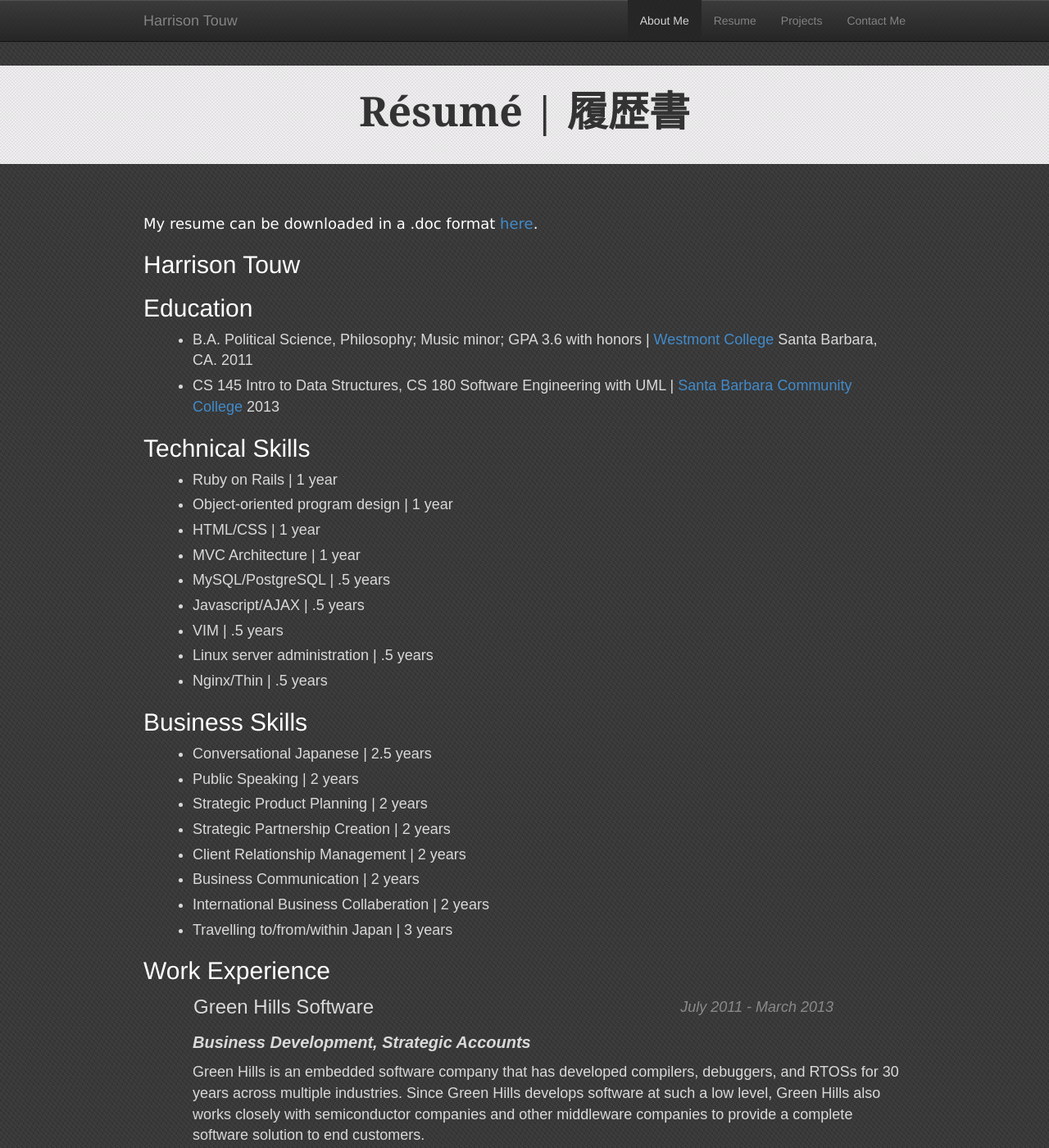
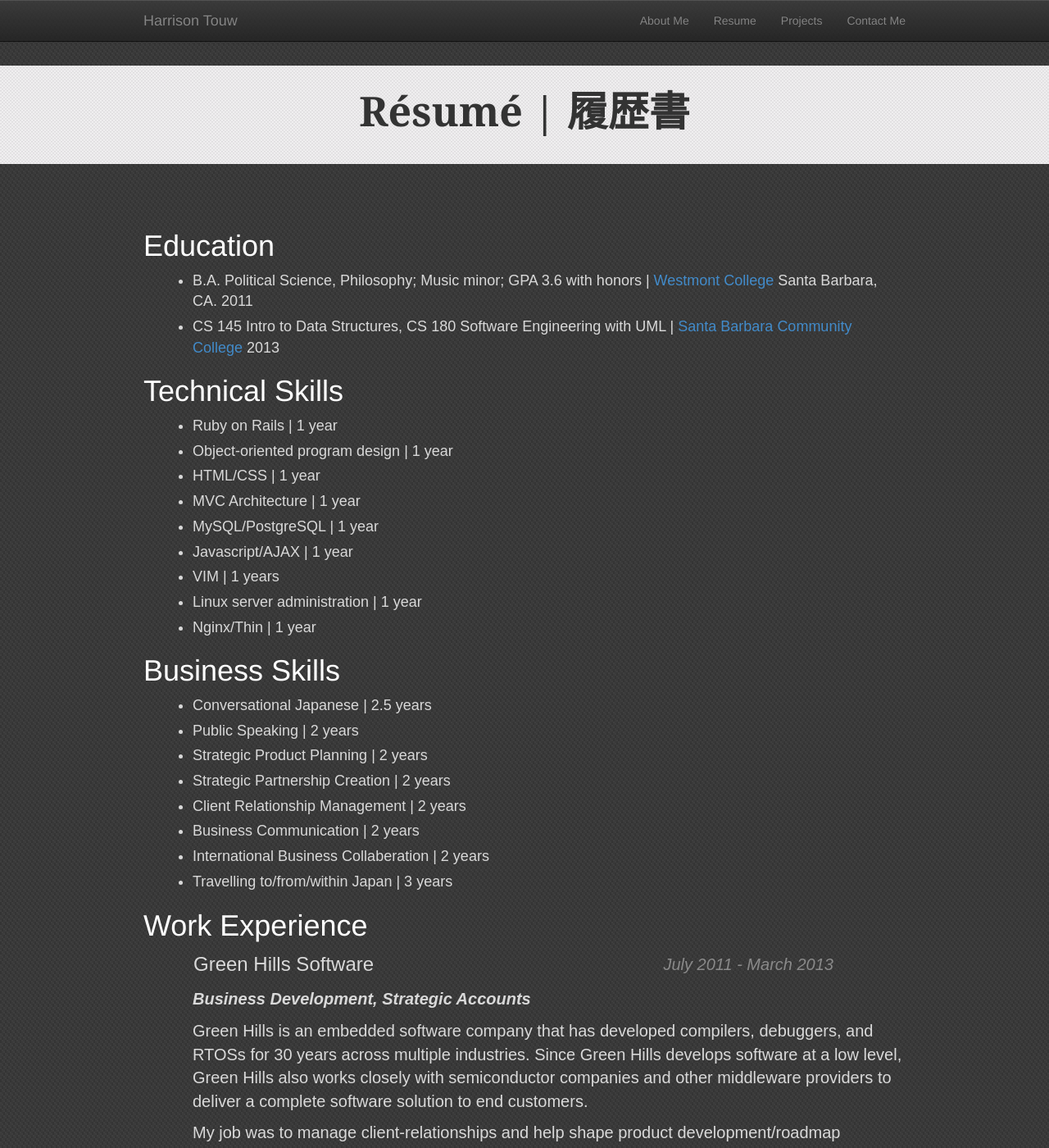
Before and after one commit to hktouw/website, a Jekyll site: the page built from resume/index.html, in a window 1280 px wide and 1400 px high. Shown: the whole window at 82% size. Built offline with Jekyll 4.4.1, drawn with Linux system fonts in a browser that asks for light colours; nearby versions of some CDN libraries; some of the changed text lies outside the part shown.

Commit message:
Added more contactme page and more content

```diff
--- a/_includes/header.html
+++ b/_includes/header.html
@@ -11,6 +11,8 @@
   <link rel="stylesheet" type="text/css" href="/css/screen.css" />
   <link rel="stylesheet" type="text/css" href="/css/bootstrap.min.css" />
   <link rel="stylesheet" type="text/css" href="/css/bootstrap-theme.min.css" />
+  <script src="https://ajax.googleapis.com/ajax/libs/jquery/1.10.2/jquery.min.js" type="text/javascript"></script>
+  <script src="/js/bootstrap.min.js" type="text/javascript"></script>
 </head>
 
 <body class="body">
@@ -26,9 +28,9 @@
       </button>
       <a class= "navbar-brand" href= "/">Harrison Touw</a>
     </div>
-    <div class="collapse navbar-collapse navbar-ex1-collapse">
+    <div class="collapse navbar-collapse navbar-ex1-collapse" role="navigation">
       <ul class="nav navbar-nav navbar-right">
-        <li class="active"><a href="/">About Me</a></li>
+        <li><a href="/">About Me</a></li>
         <li><a href="/resume">Resume</a></li>
         <li><a href="/projects">Projects</a></li>
         <li><a href="/contactme">Contact Me</a></li>
--- a/css/screen.css
+++ b/css/screen.css
@@ -10,7 +10,9 @@
 #footer a {color: gray;}
 
 
-ul.listNoMarker {font-family: 'Quattrocento Sans', Arial, Helvetica, Sans-Serif; font-size: 18px; color: #D9D9D9; margin-left: 20px;}
+ul.listNoMarker {font-family: 'Quattrocento Sans', Arial, Helvetica, Sans-Serif; font-size: 20px; color: #D9D9D9; margin-left: 20px;}
 ul.listNoMarker li {margin: 10px 0px 5px 0px; list-style-type: none; }
 ul.list {font-family: 'Quattrocento Sans', Arial, Helvetica, Sans-Serif; font-size: 18px; color: #D9D9D9; margin-left: 20px;}
 ul.list li {margin: 5px 0px 5px 0px; list-style-type: disc; }
+
+.email {font-size:24px;font-weight:bold;}
--- a/projects/index.html
+++ b/projects/index.html
@@ -21,7 +21,7 @@
 This app is running on a VPS with an Nginx, Thin, and PostgreSQL backend while using Capistrano for deployment. From time to time whenever we are available, my friends and I still contribute bug fixes and new features to the app.
 </p>
 
-<a>
+<a href="http://revolvingchore.com">
 revolvingchore.com
 </a>
 
--- a/resume/index.html
+++ b/resume/index.html
@@ -7,30 +7,26 @@
 <div class= "content-container">
         <div class= "content">
 
-                <p class="contentText">My resume can be downloaded in a .doc format <a href="/files/cwattsResume.docx">here</a>.</p>
-
-                <h2>Harrison Touw</h2>
-
-                <h2>Education</h2>
+                <h1>Education</h1>
                 <ul class="list">
                         <li>B.A. Political Science, Philosophy; Music minor; GPA 3.6 with honors | <a href="http://westmont.edu">Westmont College</a> Santa Barbara, CA. 2011</li>
                         <li>CS 145 Intro to Data Structures, CS 180 Software Engineering with UML | <a href="http://sbcc.edu">Santa Barbara Community College</a> 2013</li>
                 </ul>
 
-                <h2>Technical Skills</h2>
+                <h1>Technical Skills</h1>
                 <ul class="list">
                         <li>Ruby on Rails | 1 year</li>
                         <li>Object-oriented program design | 1 year</li>
                         <li>HTML/CSS | 1 year</li>
                         <li>MVC Architecture | 1 year</li>
-                        <li>MySQL/PostgreSQL | .5 years</li>
-                        <li>Javascript/AJAX | .5 years</li>
-                        <li>VIM | .5 years</li>
-                        <li>Linux server administration | .5 years</li>
-                        <li>Nginx/Thin | .5 years</li>
+                        <li>MySQL/PostgreSQL | 1 year</li>
+                        <li>Javascript/AJAX |  1 year</li>
+                        <li>VIM | 1 years</li>
+                        <li>Linux server administration | 1 year</li>
+                        <li>Nginx/Thin | 1 year</li>
                 </ul>
 
-                <h2>Business Skills</h2>
+                <h1>Business Skills</h1>
                 <ul class="list">
                         <li>Conversational Japanese | 2.5 years</li>
                         <li>Public Speaking | 2 years</li>
@@ -42,7 +38,7 @@
                         <li>Travelling to/from/within Japan | 3 years</li>
                 </ul>
 
-                <h2>Work Experience</h2>
+                <h1>Work Experience</h1>
                 <ul class="listNoMarker">
                         <table style="width:90%;">
                                 <tr>
@@ -51,11 +47,11 @@
                                 </tr>
                         </table>
                         <li style="font-size:20px; font-style:italic; font-weight:bold;">Business Development, Strategic Accounts</li>
-                        <li> Green Hills is an embedded software company that has developed compilers, debuggers, and RTOSs for 30 years across multiple industries. Since Green Hills develops software at such a low level, Green Hills also works closely with semiconductor companies and other middleware companies to provide a complete software solution to end customers. </li>
+                        <li> Green Hills is an embedded software company that has developed compilers, debuggers, and RTOSs for 30 years across multiple industries. Since Green Hills develops software at a low level, Green Hills also works closely with semiconductor companies and other middleware providers to deliver a complete software solution to end customers. </li>
 
-                        <li>My job was to manage client-relationships and help shape product development/roadmap decisions; pursuing Green Hills' market-share growth while balancing the needs of customers and 3rd party business partners. To do this, I developed and maintained new business relationships with Manager, Director, and VP – level clients from various Global 500 companies in Asia, US, and Europe. Some of these companies included Sony, Samsung, Hyundai, Nissan, Suzuki, Renesas, etc... I would also frequently travel on business trips to Japan & Korea to visit clients/partners, working closely with local/international business development and engineering teams. As a result, I developed many professional skills such as; client management skills, business communication, professionalism, etc...</li>
+                        <li>My job was to manage client-relationships and help shape product development/roadmap decisions; pursuing Green Hills' market-share growth while balancing the needs of customers and 3rd party business partners. To do this, I developed and maintained new business relationships with Manager, Director, and VP – level clients from various Global 500 companies in Asia, US, and Europe. Some of these companies included Sony, Samsung, Hyundai, Nissan, Suzuki, Renesas, etc... I would also frequently travel on business trips to Japan & Korea to visit clients/partners, working closely with local/international business development and engineering teams. As a result, I developed many professional skills such as; client management skills, business communication, corporate professionalism, etc...</li>
 
-                        <li style="font-style:italic;"><span style="font-weight:bold;">A memorable moment at Green Hills</span>: It was a hot summer afternoon in Nagoya, Japan and we were having lunch with one of our largest customers, Denso. In typical Japanese fashion, 5 of us sat on one side of the long table while 5 of them sat on the other side. As we sat there, a beautiful Japanese lady dressed in a kimono shuffled in and out, being careful to bow every time she entered and exited the room. It must have taken her about 15 minutes to serve us all because she carried nearly 200 different dishes and plates for what was I think the most extravagant meal I have ever had. And then it struck me. Me being 23 years old at the time was the only person at that lunch below age 40. It was at that moment I realized that I had to mature very quickly and be a professional. Looking back, I would say I learned a lot from that job; and especially that lunch.</li>
+                        <li style="font-style:italic;"><span style="font-weight:bold;">A memorable moment at Green Hills</span>: It was a hot summer afternoon in Nagoya, Japan and we were having lunch with one of our largest customers, Denso. In typical Japanese fashion, 5 of us sat on one side of the long table while 5 of them sat on the other side. As we sat there, a beautiful Japanese lady dressed in a kimono shuffled in and out, being careful to bow every time she entered and exited the room. It must have taken her about 15 minutes to serve us all because she carried nearly 200 different dishes and plates for what was I think the most extravagant meal I have ever had. And then it struck me. I, being the 23-year-old recent college graduate that I was, was the only person at that lunch below the age of 40. It was at that moment and the months that followed where I had to mature very quickly, learning to take my work seriously and with professionalism. Looking back, I would say I learned a lot from that job; and especially that lunch.</li>
                 </br>
 
                         <table style="width:90%;">
@@ -64,10 +60,26 @@
                                         <td align="right" style="font-style:italic; opacity:.5;">April 2013 - August 2013</td>
                                 </tr>
                         </table>
-                        <li style="font-size:20px; font-style:italic; font-weight:bold;">QA Software Engineer</li>
+                        <li style="font-size:20px; font-style:italic; font-weight:bold;">QA Software Engineering</li>
                         <li> Invoca is a cloud-based performance marketing company in the affiliate marketing industry. They are an industry-leading company that delivers a complete call-marketing solution, which includes features such as sophisticated call-tracking, flexible campaign-management, powerful analytics, and clear call-attribution. Invoca's platform is developed using Ruby on Rails and Agile/Scrum-based methodologies.</li>
 
                         <li>As a QA Software Engineer, my job was to create and execute test plans; debugging issues over the full software stack (front-end, application logic, services, data persistence) as well as server-side configuration issues. During this process, emphasis was placed on creating behavior driven test plans to simulate user-caused state, a valuable perspective to have that has helped me tremendously for when I design and write software. Furthermore, I worked closely with the development team to promote software quality while dealing with a large code base, complex server infrastructure, rapidly growing database, and upgrading from Rails2 to Rails3. </li>
+
+                        <li style="font-style:italic;"><span style="font-weight:bold;">A memorable moment at Invoca</span>: It was my last day at Invoca and I remember feeling very conflicted. I was both happy that I was leaving to pursue untold, wondrous adventures in Japan and sad at the reality that I was leaving a company that I truly enjoyed working for. During my tenure there, the fun-loving youthfulness of that engineering team left me wanting to come to work every single day. Also somehow, amidst impromptu nerf gun wars and the productivity associated with working at the company bar in the basement, we still accomplished a great deal. And on that day I felt that at a personal level I was proud of what I myself had accomplished, effectively learning from and contributing to an already mature engineering team despite having been predominately self-taught. And though that day was sprinkled with drops of sadness, I felt an excitment to be headed off to Japan and to continue doing what I love doing. Programming and Japanese.</li>
+                </br>
+
+                        <table style="width:90%;">
+                                <tr>
+                                        <td style="font-size:24px;">Lloyd House Studios</td>
+                                        <td align="right" style="font-style:italic; opacity:.5;">August 2013 - Present</td>
+                                </tr>
+                        </table>
+                        <li style="font-size:20px; font-style:italic; font-weight:bold;">Freelance Software Engineer</li>
+                        <li></li>
+
+                        <li></li>
+
+
 
                 <ul>
 
```
Also changed, not shown: contactme/index.html (added, +18 -0 lines).
